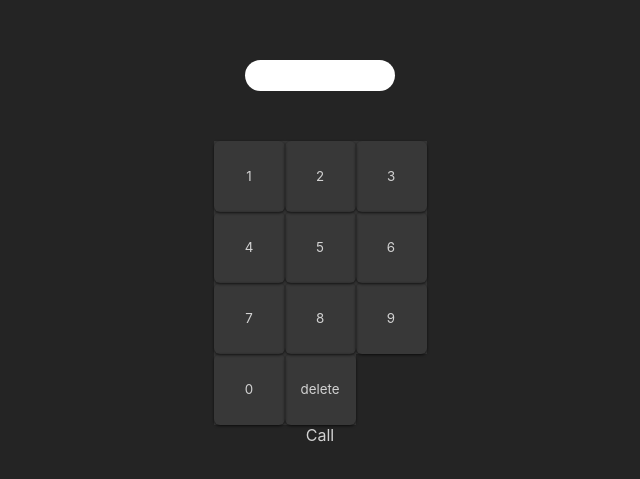
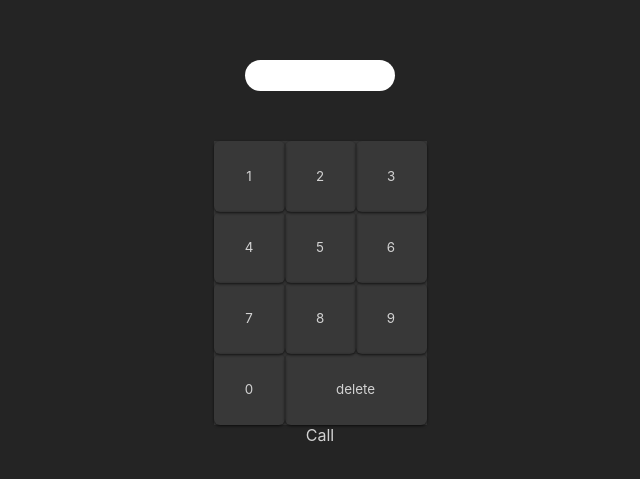
Before and after one commit to SandraQS/W04CH3-Phone-sandra-quero, a React (Create React App) app: page / in a window 1280 px wide. Shown: the part 173-652 px from the top of the page, without its empty margins (320-960 px from the left). Built offline with nearby package versions, Linux system fonts and the light colour scheme.

Commit message:
Añadimos expresion ternaria para añadir clases a los botones del teclado

```diff
--- a/src/componentes/Key/Key.js
+++ b/src/componentes/Key/Key.js
@@ -1,13 +1,13 @@
-import { useContext } from "react";
-import TelefonoContext from "../../context/TelefonoContext";
-import PropTypes from "prop-types";
+// import { useContext } from "react";
+// import TelefonoContext from "../../context/TelefonoContext";
+// import PropTypes from "prop-types";
 import "./Key.css";
 
-const Key = ({ contenidoBotones }) => {
+const Key = ({ contenidoBotones, className }) => {
   // const { contenidoBotones } = useContext(TelefonoContext);
   return (
     <li>
-      <button className="key">{contenidoBotones}</button>
+      <button className={className}>{contenidoBotones}</button>
     </li>
   );
 };
--- a/src/componentes/Prueba/Prueba.js
+++ b/src/componentes/Prueba/Prueba.js
@@ -10,7 +10,11 @@ const Prueba = () => {
     <>
       <ol className="keyboard">
         {botones.map((boton) => (
-          <Key key={boton.id} contenidoBotones={boton.texto} />
+          <Key
+            key={boton.id}
+            contenidoBotones={boton.texto}
+            className={boton.id === 11 ? "key big" : "key"}
+          />
         ))}
       </ol>
     </>
```
